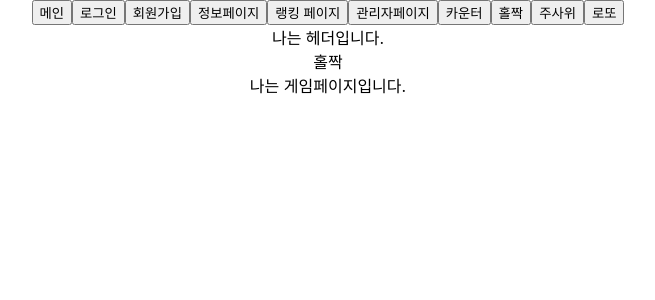
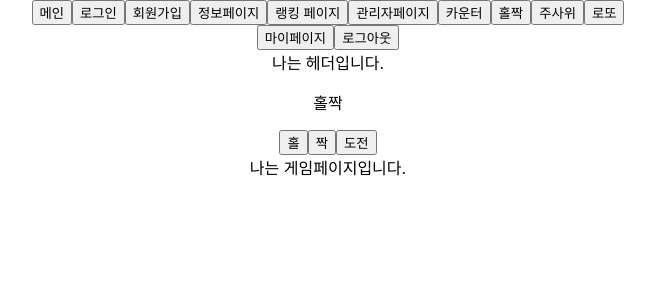
Before and after one commit to Yoepee/1336, a React (Create React App) app: page /game/oddeven in a window 1280 px wide. Shown: the top 300 px of the page, without its empty margins (312-967 px from the left). Built offline with nearby package versions, Linux system fonts and the light colour scheme.

Commit message:
버튼기능 갱신 게임제작중

```diff
--- a/src/components/game/counter/Counter.jsx
+++ b/src/components/game/counter/Counter.jsx
@@ -1,6 +1,13 @@
+import { useState } from "react";
+
 const Counter = () => {
+    let [count, setCount] = useState(0);
     return (
-        <div>카운터</div>
+        <div>
+            <p>카운터</p>
+            <p>{count}</p>
+            <button onClick={()=>{setCount(count+1)}}>나를 눌러줘</button>
+        </div>
     )
 }
 
--- a/src/components/game/dice/Dice.jsx
+++ b/src/components/game/dice/Dice.jsx
@@ -1,6 +1,13 @@
+import { useState } from "react";
+
 const Dice = () => {
+    let [count, setCount] = useState(0);
+    let [choice, setChoice] = useState("");
     return (
-        <div>주사위</div>
+        <div>
+            <p>주사위</p>
+            <button>잘되는지</button>
+        </div>
     )
 }
 
--- a/src/components/game/lotto/Lotto.jsx
+++ b/src/components/game/lotto/Lotto.jsx
@@ -1,6 +1,11 @@
+import { useState } from "react";
+
 const Lotto = () => {
+    let [count, setCount] = useState(0);
     return (
-        <div>로또</div>
+        <div>
+            <p>로또</p>
+        </div>
     )
 }
 
--- a/src/components/game/oddeven/Oddeven.jsx
+++ b/src/components/game/oddeven/Oddeven.jsx
@@ -1,6 +1,25 @@
+import { useState } from "react";
+
 const Oddeven = () => {
+    let [count, setCount] = useState(Math.random);
+    let [choice, setChoice] = useState(0);
+    let [result, setResult] = useState("");
+    let [check, setCheck] = useState(false)
+
+    const test = (choice) =>{
+        setCount(Math.random);
+        console.log(count%2);
+        count%2 == choice? setResult("정답입니다!!"):setResult("틀렸습니다!");
+        setCheck(true);
+    }
     return (
-        <div>홀짝</div>
+        <div>
+            <p>홀짝</p>
+            {check? <p>{result}</p>:null}
+            <button onClick={()=>{setChoice(1)}}>홀</button>
+            <button onClick={()=>{setChoice(2)}}>짝</button>
+            <button onClick={()=>{test(choice)}}>도전</button>
+        </div>
     )
 }
 
--- a/src/components/header/Header.jsx
+++ b/src/components/header/Header.jsx
@@ -4,6 +4,10 @@ const Header = () =>{
     let navigate = useNavigate();
     return (
         <>
+        <div>
+            <button onClick={()=>{navigate("/user/:id")}}>마이페이지</button>
+            <button onClick={()=>{navigate("/login")}}>로그아웃</button>
+        </div>
         <div onClick={()=>{navigate("/")}}> 나는 헤더입니다. </div>
         </>
     )
--- a/src/components/info/Info.jsx
+++ b/src/components/info/Info.jsx
@@ -1,4 +1,7 @@
+import { useNavigate } from "react-router-dom";
+
 const Info = () => {
+    let navigate = useNavigate();
     return (
         <div>
             <div>
@@ -11,7 +14,7 @@ const Info = () => {
                 <p>보유코인 :</p>
             </div>
             <div>
-                <button>회원탈퇴</button>
+                <button onClick={()=>{navigate("/login")}}>회원탈퇴</button>
             </div>
         </div>
     )
--- a/src/pages/Login.jsx
+++ b/src/pages/Login.jsx
@@ -3,7 +3,6 @@ import FormLogin from "../components/form/formLogin/FormLogin"
 const Login = () => {
     return (
         <>
-        <Header/>
         <FormLogin/>
         <div>나는 로그인페이지입니다.</div>
         </>
--- a/src/pages/Signup.jsx
+++ b/src/pages/Signup.jsx
@@ -4,7 +4,6 @@ import FormSignup from "../components/form/formSignup/FormSignup";
 const Signup = () => {
     return (
         <>
-        <Header/>
         <FormSignup/>
         <div>나는 회원가입입니다.</div>
         </>
--- a/src/redux/store.js
+++ b/src/redux/store.js
@@ -5,8 +5,8 @@ import member from "./modules/member"
 
 export default configureStore({
     reducer: {
-        comment : comment.reducer,
-        lotto : lotto.reducer,
+        // comment : comment.reducer,
+        // lotto : lotto.reducer,
         member : member.reducer
     }
 })
```
